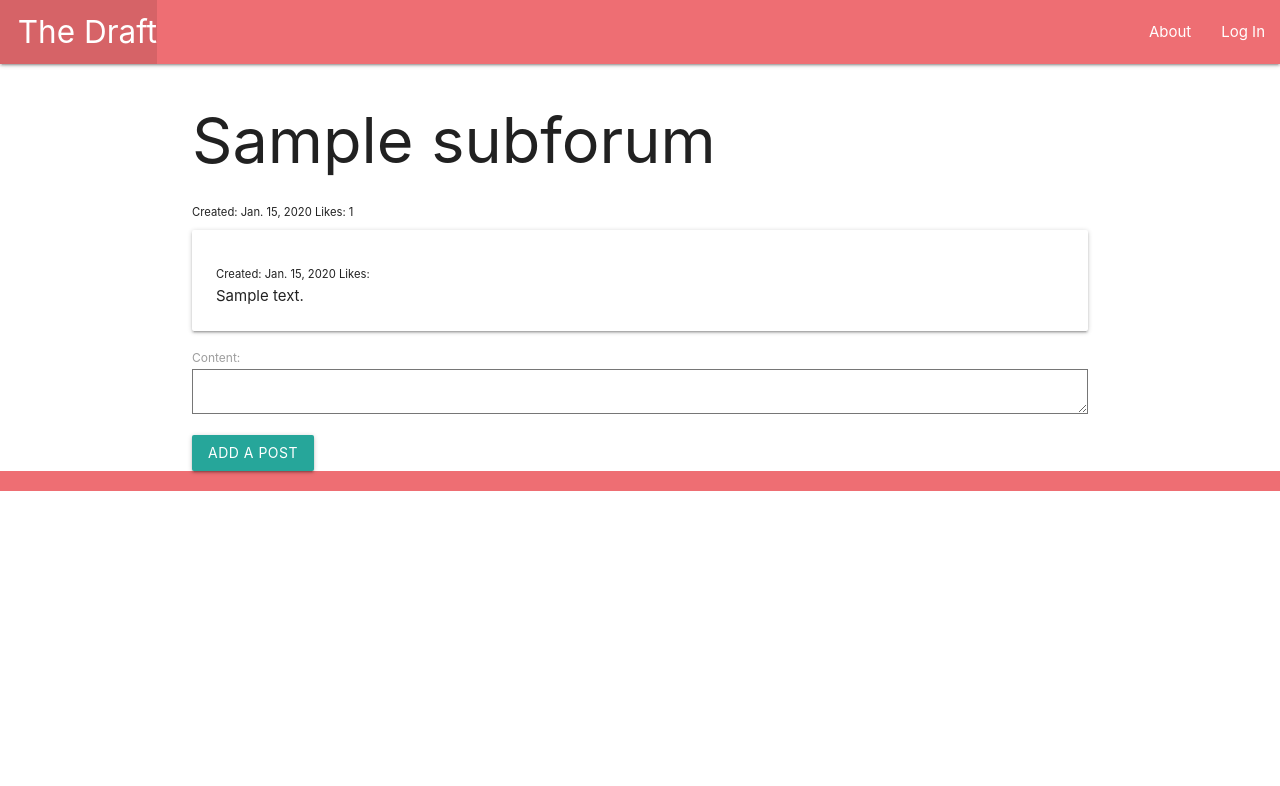
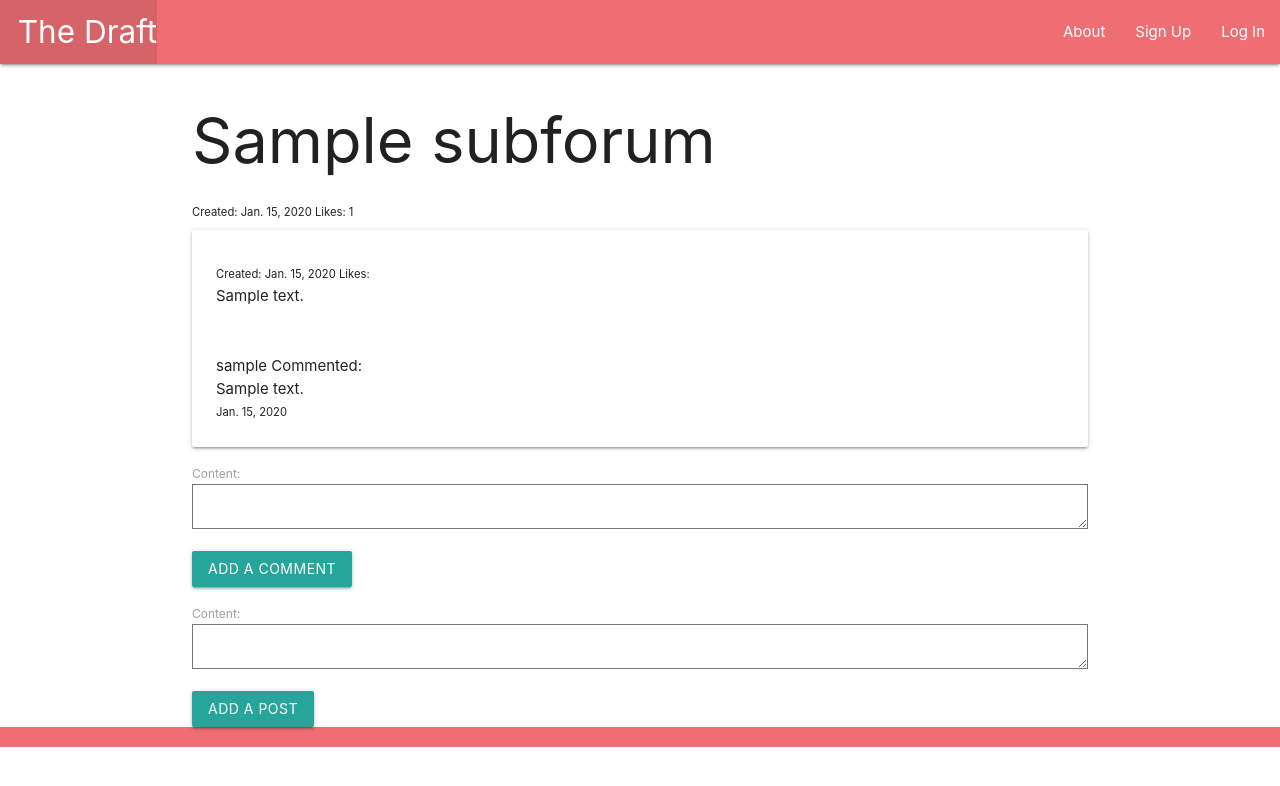
Before and after one commit to benjaehyun/thedraft, a Django app: page /subforums/1/ in a window 1280 px wide. Shown: the top 786 px of the page. Run offline with Django 4.2, Linux system fonts and the light colour scheme; tables that the repository leaves empty hold one stand-in row (values such as "Sample post").

Commit message:
debugged comment and post functions and tied them to a given user

```diff
--- a/main_app/admin.py
+++ b/main_app/admin.py
@@ -1,5 +1,5 @@
 from django.contrib import admin
-from .models import Subforum, Post, Company, Photo, Company_Subforum, Company_Post
+from .models import Subforum, Post, Company, Photo, Company_Subforum, Company_Post, Comment, Company_Comment
 
 # Register your models here.
 
@@ -9,3 +9,4 @@ admin.site.register(Company)
 admin.site.register(Photo)
 admin.site.register(Company_Subforum)
 admin.site.register(Company_Post)
+admin.site.register(Comment)
--- a/main_app/forms.py
+++ b/main_app/forms.py
@@ -1,7 +1,12 @@
 from django.forms import ModelForm
-from .models import Post
+from .models import Post, Comment
 
 class PostForm(ModelForm):
     class Meta:
         model = Post
         fields = ['content']
+
+class CommentForm(ModelForm):
+    class Meta:
+        model = Comment
+        fields = ['content']
--- a/main_app/models.py
+++ b/main_app/models.py
@@ -10,6 +10,7 @@ class Subforum(models.Model):
     date = models.DateField(auto_now_add=True)
     likes = models.IntegerField(default=0)
     pinned = models.BooleanField(default=False)
+    content = models.TextField(max_length=600)
     user = models.ForeignKey(
         User,
         on_delete=models.CASCADE
@@ -34,7 +35,7 @@ class Post(models.Model):
     )
 
     def __str__(self):
-        return f'title of this post is {self.title}'
+        return f'the id of this post is {self.id}'
 
     class Meta:
         ordering = ['-date']
@@ -42,8 +43,10 @@ class Post(models.Model):
 class Photo(models.Model):
     url = models.CharField(max_length=200)
     post = models.ForeignKey(
-        Post, on_delete=models.CASCADE
+        Subforum,
+        on_delete=models.CASCADE
         )
+
 
     def __str__(self):
         return f'Photo for post_id: {self.post_id} @{self.url}'
@@ -53,7 +56,7 @@ class Photo(models.Model):
 class Comment(models.Model):
     content = models.TextField(max_length=250)
     date = models.DateField(auto_now_add=True)
-    Post = models.ForeignKey(
+    post = models.ForeignKey(
         Post,
         on_delete=models.CASCADE
     )
@@ -63,7 +66,7 @@ class Comment(models.Model):
     )
 
     def __str__(self):
-        return f'title of this post is {self.title}'
+        return f'comment id: {self.id}'
 
     class Meta:
         ordering = ['-date']
@@ -87,6 +90,7 @@ class Company_Subforum(models.Model):
     date = models.DateField(auto_now_add=True)
     likes = models.IntegerField(default=0)
     pinned = models.BooleanField(default = False)
+    content = models.TextField(max_length=600)
     company = models.ForeignKey(
         Company,
         on_delete=models.CASCADE
@@ -97,7 +101,7 @@ class Company_Subforum(models.Model):
     )
 
     def __str__(self):
-        return f'title of this subforum: {self.title}'
+        return f'title subforum: {self.title}'
 
     def get_absolute_url(self):
         return reverse('company_subforum_detail', kwargs={'pk': self.id})  #refactor with the correct views reference and variable names
@@ -115,14 +119,34 @@ class Company_Post(models.Model):
     )
 
     def __str__(self):
-        return f'title of this post is {self.title}'
+        return f'post id: {self.id}'
+
+    class Meta:
+        ordering = ['-date']
+
+class Company_Comment(models.Model):
+    content = models.TextField(max_length=250)
+    date = models.DateField(auto_now_add=True)
+    post = models.ForeignKey(
+        Company_Post,
+        on_delete=models.CASCADE
+    )
+    user = models.ForeignKey(
+        User,
+        on_delete=models.CASCADE
+    )
+    def __str__(self):
+        return f'comment id: {self.id}'
 
     class Meta:
         ordering = ['-date']
 
 class Company_Photo(models.Model):
     url = models.CharField(max_length=200)
-    post = models.ForeignKey(Company_Post, on_delete=models.CASCADE)
+    post = models.ForeignKey(
+        Company_Subforum,
+        on_delete=models.CASCADE
+    )
 
     def __str__(self):
         return f'Photo for post_id: {self.post_id} @{self.url}'
--- a/main_app/templates/base.html
+++ b/main_app/templates/base.html
@@ -25,6 +25,7 @@
                     <li><a href="{% url 'company_index' %}">View Companies</a></li>
                     <li><a href="{% url 'logout' %}">Log Out</a></li>
                 {% else %}
+                    <li><a href="{% url 'signup' %}">Sign Up</a></li>
                     <li><a href="{% url 'login' %}">Log In</a></li>
                 {% endif %}
                 </ul>
--- a/main_app/templates/subforum/detail.html
+++ b/main_app/templates/subforum/detail.html
@@ -14,6 +14,20 @@
             <small>Likes: {{ post.likes }} </small>
             <p> {{ post.content }} </p>
         </div>
+        <div class="card-content">
+            {% for comment in post.comment_set.all %}
+            <p> {{ comment.user }} Commented:</p>
+            <p> {{ comment.content }} </p>
+            <small> {{ comment.date }} </small>
+            {% endfor %}
+        </div>
+    </div>
+    <div>
+        <form action=" {% url 'add_comment' subforum.id post.id %} " method="POST">
+            {% csrf_token %}
+            {{ comment_form.as_p }}
+            <input type="submit" class="btn" value="Add A Comment">
+        </form>
     </div>
 
 {% endfor %}
--- a/main_app/urls.py
+++ b/main_app/urls.py
@@ -7,7 +7,9 @@ urlpatterns = [
 	path('subforums/<int:subforum_id>/', views.subforums_detail, name='subforums_detail'),
 	path('subforums/create/', views.SubforumCreate.as_view(), name='subforums_create'),
 	path('subforums/<int:subforum_id>/add_post/', views.add_post, name='add_post'),
+	path('subforums/<int:subforum_id>/post/<int:post_id>/add_comment/', views.add_comment, name='add_comment'),
 	path('companies/', views.CompanyList.as_view(), name='company_index'),
 	path('companies/<int:pk>/', views.CompanyDetail.as_view(), name='company_detail'),
 	path('companies/create/', views.CompanyCreate.as_view(), name='company_create'),
+    path('accounts/signup/', views.signup, name='signup'),
 ]
--- a/main_app/views.py
+++ b/main_app/views.py
@@ -7,7 +7,10 @@ from django.shortcuts import render, redirect
 from django.views.generic.edit import CreateView, UpdateView, DeleteView
 from django.views.generic import ListView, DetailView
 from .models import Subforum, Post, Company
-from .forms import PostForm
+from .forms import PostForm, CommentForm
+from django.contrib.auth import login
+from django.contrib.auth.forms import UserCreationForm
+from django.contrib.auth.decorators import login_required
 
 def home(request):
     subforums = Subforum.objects.all()
@@ -21,22 +24,41 @@ def about(request):
 def subforums_detail(request, subforum_id):
     subforum = Subforum.objects.get(id=subforum_id)
     post_form = PostForm()
+    comment_form = CommentForm()
     return render(request, 'subforum/detail.html', {
         'subforum': subforum,
-        'post_form': post_form
+        'post_form': post_form,
+        'comment_form': comment_form
         })
 
 class SubforumCreate(CreateView):
     model = Subforum
     fields = ['title', 'pinned']
 
+    def form_valid(self, form):
+        form.instance.user = self.request.user
+        return super().form_valid(form)
+
+@login_required
 def add_post(request, subforum_id):
     form = PostForm(request.POST)
     if form.is_valid():
         new_post = form.save(commit=False)
         new_post.subforum_id = subforum_id
+        new_post.user_id = request.user.id
         new_post.save()
     return redirect('subforums_detail', subforum_id = subforum_id)
+
+@login_required
+def add_comment(request, subforum_id, post_id):
+    form = CommentForm(request.POST)
+    if form.is_valid():
+        new_comment = form.save(commit=False)
+        new_comment.post_id = post_id
+        new_comment.user_id = request.user.id
+        new_comment.save()
+    return redirect('subforums_detail', subforum_id = subforum_id)
+
 
 class CompanyList(ListView):
     model = Company
@@ -45,8 +67,23 @@ class CompanyList(ListView):
 class CompanyDetail(DetailView):
     model = Company
     template_name = "company/detail.html"
+    #query for subforums and pass the functionality of the company_subforum index
 
 class CompanyCreate(CreateView):
     model = Company
     fields = '__all__'
     template_name = "company/form.html"
+
+def signup(request):
+    error_message = ''
+    if request.method == 'POST':
+        form = UserCreationForm(request.POST)
+        if form.is_valid():
+            user = form.save()
+            login(request, user)
+            return redirect('index')
+        else:
+            error_message = "Invalid sign up - try again"
+    form = UserCreationForm()
+    context = {'form': form, 'error_message': error_message}
+    return render(request, 'registration/signup.html', context)
```
Also changed, not shown: main_app/templates/registration/signup.html (added, +15 -0 lines), main_app/migrations/0011_company_comment.py (added), main_app/migrations/0012_rename_post_company_comment_post_and_more.py (added), main_app/migrations/0013_rename_post_comment_post.py (added).
